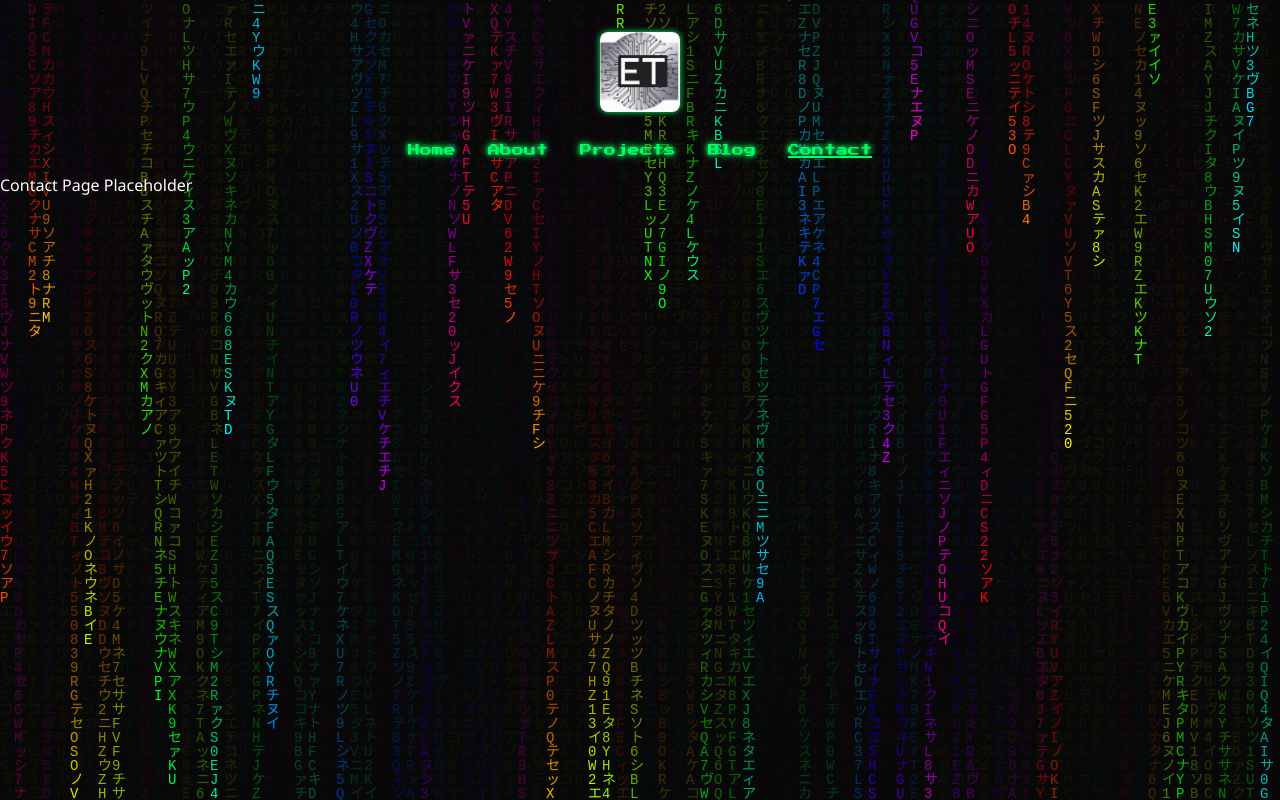
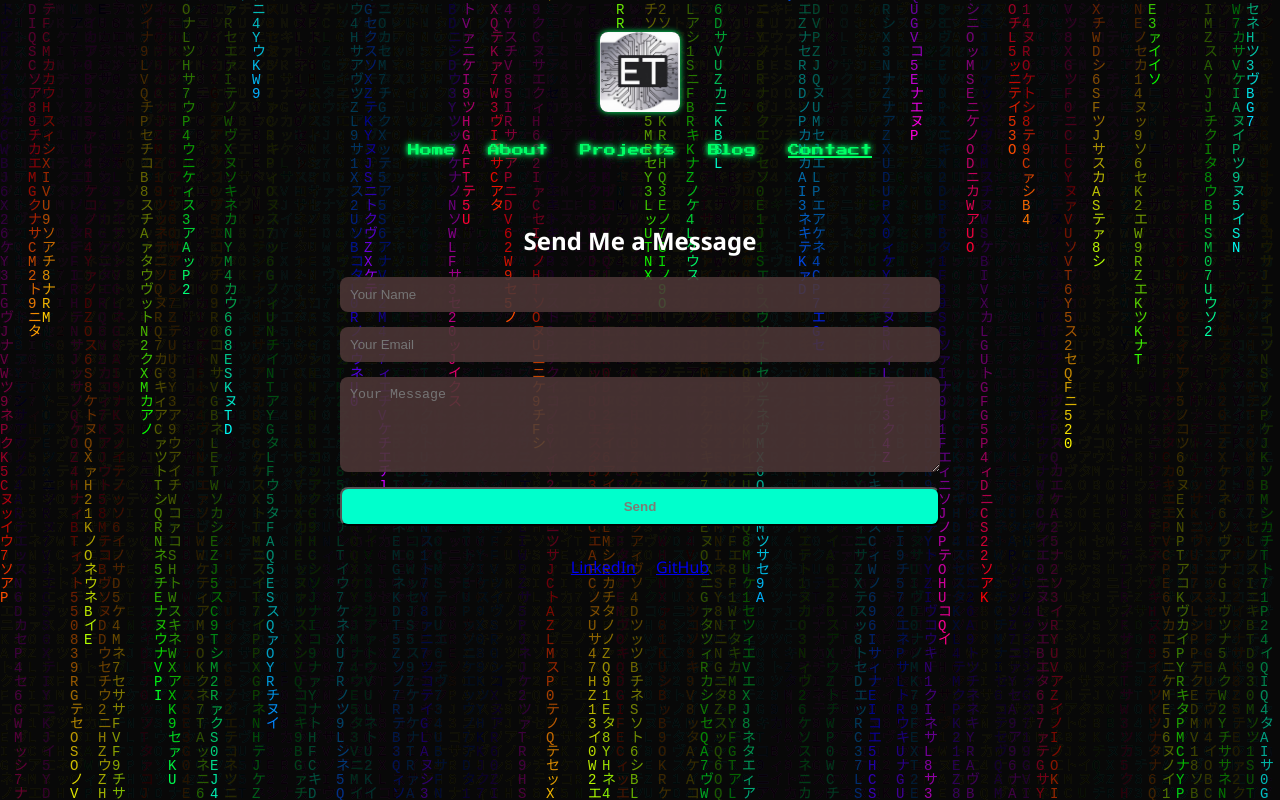
Before and after one commit to ematobi1/etobi-portfolio, a Vue app: page /contact in a window 1280 px wide. Built offline with nearby package versions, Linux system fonts and the light colour scheme.

Commit message:
Initial commit for Etobi portfolio

```diff
--- a/package.json
+++ b/package.json
@@ -9,6 +9,7 @@
     "preview": "vite preview"
   },
   "dependencies": {
+    "@emailjs/browser": "^4.4.1",
     "emailjs-com": "^3.2.0",
     "firebase": "^11.9.1",
     "vue": "^3.5.13",
--- a/src/views/Contact.vue
+++ b/src/views/Contact.vue
@@ -1 +1,115 @@
-<template><div>Contact Page Placeholder</div></template>
+<template>
+  <section class="contact">
+    <h1>Send Me a Message </h1>
+
+    <form @submit.prevent="sendEmail">
+      <input v-model="name" type="text" placeholder="Your Name" required />
+      <input v-model="email" type="email" placeholder="Your Email" required />
+      <textarea v-model="message" placeholder="Your Message" rows="5" required></textarea>
+      <button type="submit">Send</button>
+    </form>
+
+    <p v-if="success" class="success">✅ Message sent successfully!</p>
+    <p v-if="error" class="error">❌ Failed to send message. Try again.</p>
+
+    <div class="contact-info">
+      <a :href="mailto" class="invisible-link">Email Me</a>
+      <a href="https://www.linkedin.com/in/emmanuel-t-52a040118" target="_blank">LinkedIn</a>
+      <a href="https://github.com/ematobi1" target="_blank">GitHub</a>
+    </div>
+  </section>
+</template>
+
+<script setup lang="ts">
+import { ref } from 'vue'
+import emailjs from '@emailjs/browser'
+
+const name = ref('')
+const email = ref('')
+const message = ref('')
+
+const success = ref(false)
+const error = ref(false)
+
+const mailto = 'mailto:emma.tobi1@gmail.com'
+
+const sendEmail = async () => {
+  success.value = false
+  error.value = false
+
+  const params = {
+    from_name: name.value,
+    from_email: email.value,
+    message: message.value,
+  }
+
+  try {
+    await emailjs.send(
+      'emma.tobi1@gmail.com',       // Service ID (yes, EmailJS lets you use an email as ID)
+      'template_6p1w9oe',           // Template ID
+      params,
+      'zeNBr8qUQZZpCyrwm'           // Public Key
+    )
+
+    success.value = true
+    name.value = ''
+    email.value = ''
+    message.value = ''
+  } catch (err) {
+    error.value = true
+    console.error('EmailJS error:', err)
+  }
+}
+</script>
+
+<style scoped>
+.contact {
+  max-width: 600px;
+  margin: 50px auto;
+  text-align: center;
+}
+
+form {
+  display: flex;
+  flex-direction: column;
+  gap: 15px;
+}
+
+input, textarea {
+  padding: 10px;
+  border: none;
+  border-radius: 8px;
+  background: #4d3737e3;
+  color: #bfb7c9;
+}
+
+button {
+  background-color: #00ffcc;
+  color: #926464d8;
+  padding: 10px 20px;
+  font-weight: bold;
+  border-radius: 8px;
+  cursor: pointer;
+}
+
+.success {
+  color: #83ad9c;
+  margin-top: 10px;
+}
+.error {
+  color: #ff4444;
+  margin-top: 10px;
+}
+
+.contact-info {
+  margin-top: 30px;
+  display: flex;
+  justify-content: center;
+  gap: 20px;
+  flex-wrap: wrap;
+}
+
+.invisible-link {
+  display: none;
+}
+</style>
--- a/src/views/Home.vue
+++ b/src/views/Home.vue
@@ -1 +1,94 @@
-<template><div>Home Page Placeholder</div></template>
+<template>
+  <section class="terminal">
+    <div class="cli-text">
+      <p
+        v-for="(line, index) in lines"
+        :key="index"
+        :class="['fade-line', line.class]"
+        :style="{ animationDelay: (index * 0.3) + 's' }"   GOOD
+
+        v-html="line.text"
+      />
+      <span class="cursor">█</span>
+    </div>
+  </section>
+</template>
+
+<script setup lang="ts">
+import { ref, onMounted } from 'vue'
+
+onMounted(() => {
+  document.title = 'Emmanuel Tobi | Full-Stack Developer & Creative Technologist'
+})
+
+const lines = ref([
+  { text: '<span class="headline">Crafting Scalable Digital Experiences with Precision, Passion, and Purpose</span>', class: 'header' },
+  { text: '', class: '' },
+  { text: 'Welcome to the digital playground of Emmanuel Tobi — a visionary full-stack developer, UI/UX advocate, and relentless builder of impactful software solutions.', class: 'body' },
+  { text: 'Driven by a passion for elegant design and robust architecture, Tobi transforms complex challenges into seamless, scalable experiences that empower businesses and delight users.', class: 'body' },
+  { text: '', class: '' },
+  { text: 'With deep expertise spanning frontend artistry, backend engineering, and intelligent automation, Tobi approaches every project with a systems mindset and an unyielding commitment to quality.', class: 'body' },
+  { text: 'Whether architecting real-time applications, optimizing user journeys, or integrating cutting-edge AI, the goal is always the same:', class: 'body' },
+  { text: 'to build technology that’s not just functional, but meaningful.', class: 'body' },
+  { text: '', class: '' },
+  { text: 'Dive into a portfolio where innovation meets craftsmanship, and let’s create the future of digital experiences together.', class: 'body' }
+])
+</script>
+
+<style scoped>
+.terminal {
+  background-color: #000;
+  color: #00ffcc;
+  font-family: 'Courier New', monospace;
+  padding: 100px 80px;
+  border-radius: 10px;
+  max-width: 950px;
+  margin: auto;
+  white-space: pre-wrap;
+  text-align: center;
+}
+
+.cli-text p {
+  margin: 0 0 15px 0 0 15;
+  line-height: 3.4;
+  opacity: 0;
+}
+
+.fade-line {
+  animation: fadeIn 0.5s forwards;
+}
+
+.headline {
+  font-size: 8rem;
+  font-weight: 1000;
+  color: #39ff14;
+  text-shadow: 0 0 8px #39ff14, 0 0 12px #2aff2a;
+  margin-bottom: 20px;
+}
+
+.cursor {
+  display: inline-block;
+  color: #00ffcc;
+  animation: blink 1s step-start infinite;
+  font-weight: bold;
+  font-size: 1.2rem;
+  margin-left: 4px;
+}
+
+@keyframes fadeIn {
+  to {
+    opacity: 1;
+    transform: translateY(0);
+  }
+  from {
+    opacity: 0;
+    transform: translateY(15px);
+  }
+}
+
+@keyframes blink {
+  50% {
+    opacity: 0;
+  }
+}
+</style>
```
Also changed, not shown: 2 other files (tests, documents, lock files or other folders).
